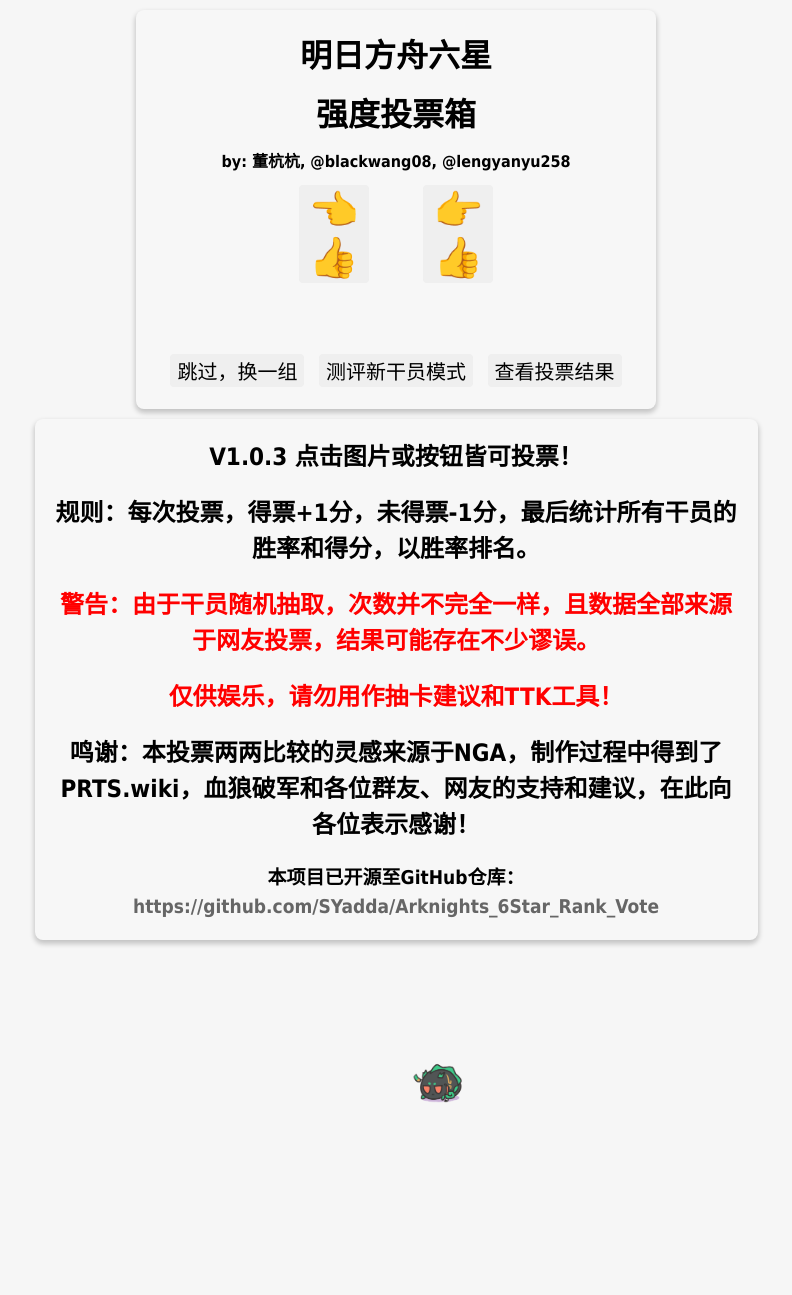
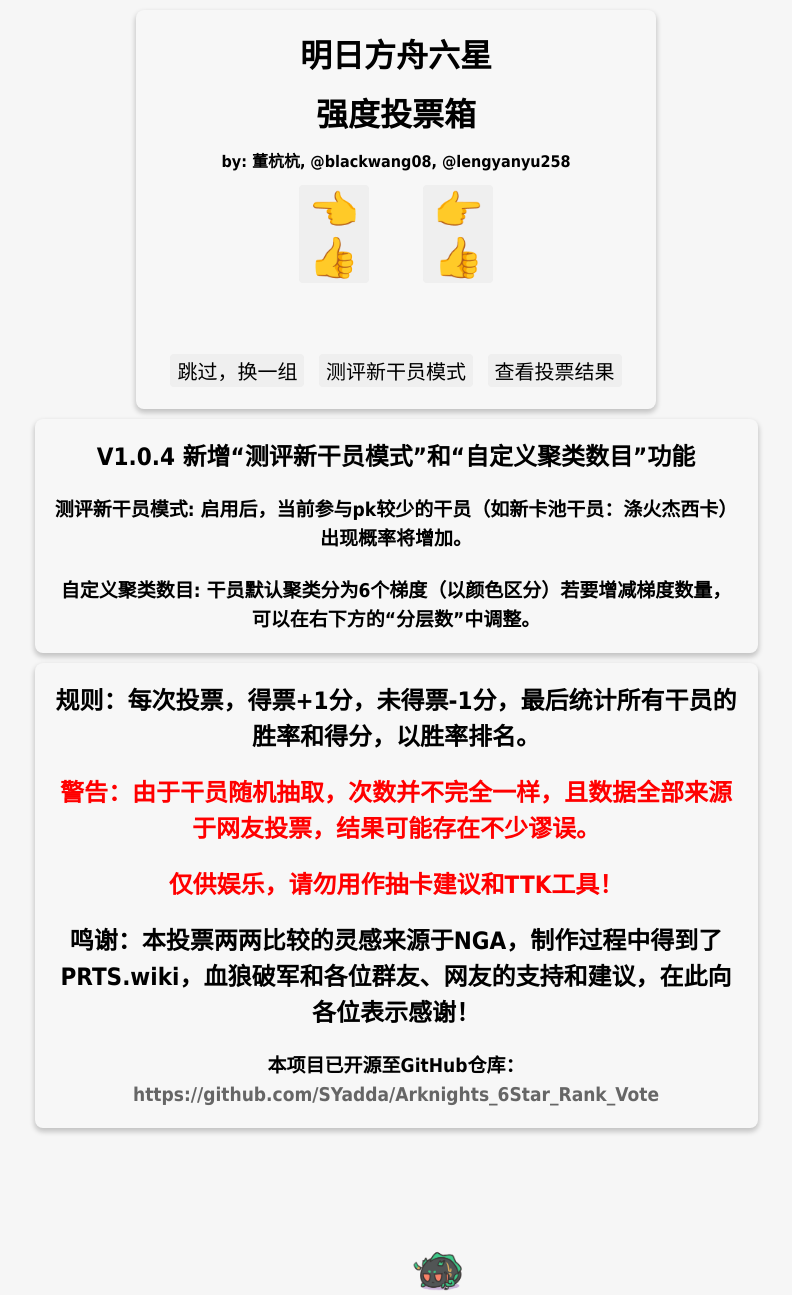
Before and after one commit to SYadda/Arknights_6Star_Rank_Vote, a Flask app: page /page in a window 1280 px wide. Shown: the whole page, without its empty margins (244-1036 px from the left). Before the commit the page ends 1103 px from the top, so only its background shows below. Run offline with Flask 3, Linux system fonts and the light colour scheme.

Commit message:
1.0.4版 更新html介绍文本

```diff
--- a/templates/page.html
+++ b/templates/page.html
@@ -61,7 +61,12 @@
         </div>
         <!-- footer部分 -->
         <div class="footer">
-            <h2>V1.0.3 点击图片或按钮皆可投票！</h2>
+            <h2>V1.0.4 新增“测评新干员模式”和“自定义聚类数目”功能</h2>
+            <h3>测评新干员模式: 启用后，当前参与pk较少的干员（如新卡池干员：涤火杰西卡）</h3><h3>出现概率将增加。</h3>
+            <br>
+            <h3>自定义聚类数目: 干员默认聚类分为6个梯度（以颜色区分）若要增减梯度数量，</h3><h3>可以在右下方的“分层数”中调整。</h3>
+        </div>
+        <div class="footer">
             <h2>规则：每次投票，得票+1分，未得票-1分，最后统计所有干员的胜率和得分，以胜率排名。</h2>
             <h2 class="red_text">警告：由于干员随机抽取，次数并不完全一样，且数据全部来源于网友投票，结果可能存在不少谬误。</h2>
             <h2 class="red_text">仅供娱乐，请勿用作抽卡建议和TTK工具！</h2>
```
